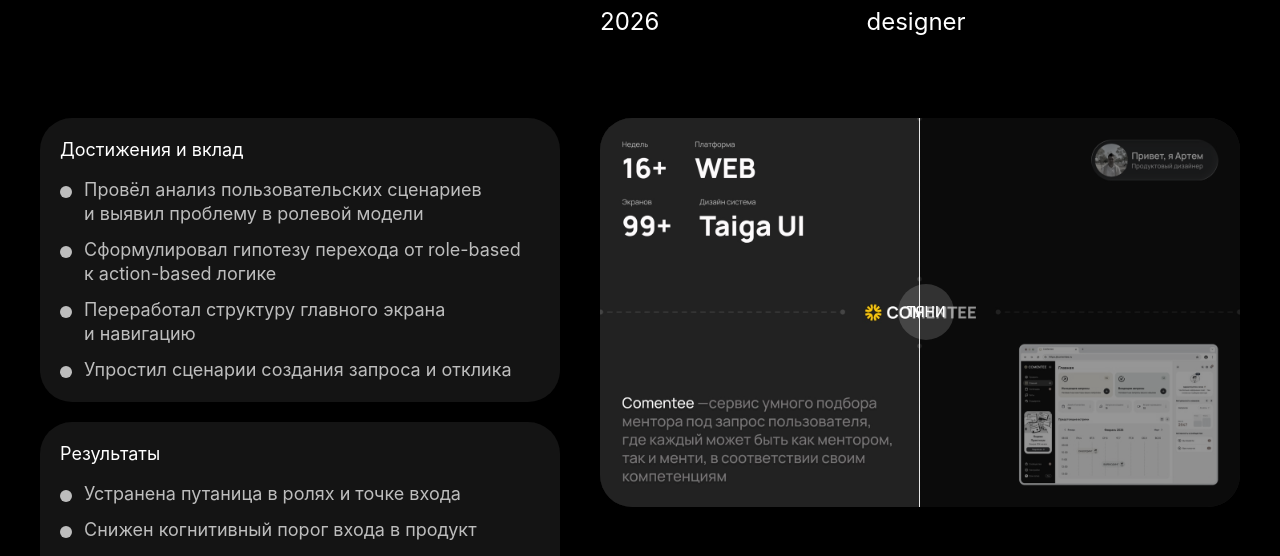
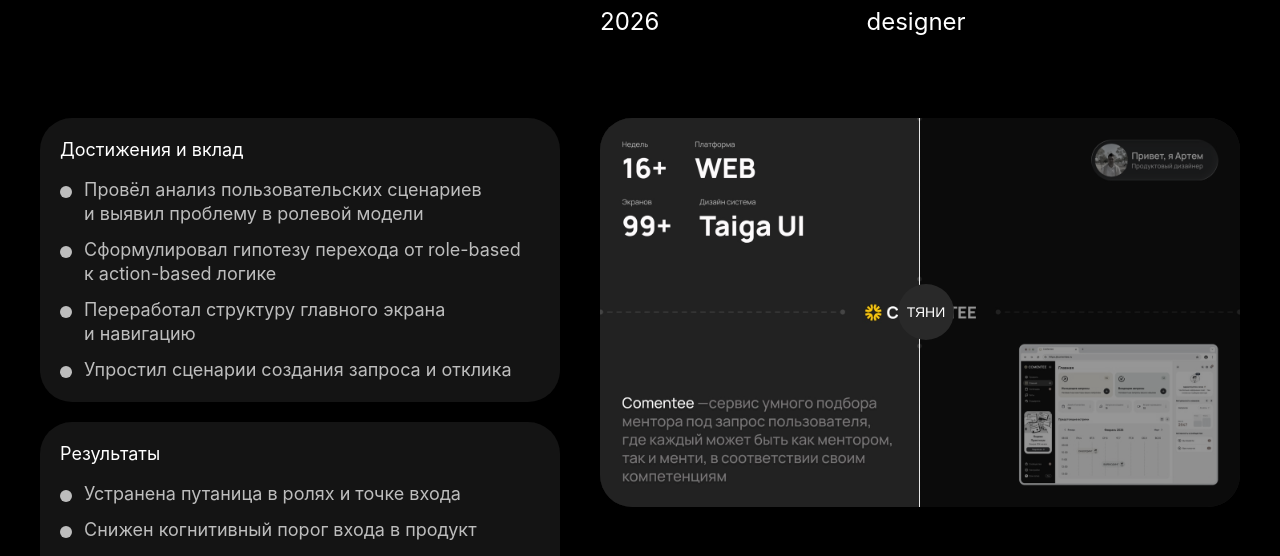
Before and after one commit to Artiom241/portfolio, a React (Vite) app: page / in a window 1280 px wide. Shown: the part 2830-3386 px from the top of the page. Built offline with nearby package versions, Linux system fonts and the light colour scheme.

Commit message:
Refine case slider handle color

```diff
--- a/src/styles.css
+++ b/src/styles.css
@@ -5,6 +5,8 @@
   --muted: rgba(255, 255, 255, 0.72);
   --tertiary: rgba(255, 255, 255, 0.4);
   --divider: rgba(255, 255, 255, 0.16);
+  --slider-handle-bg: #292929;
+  --slider-handle-hover: #333;
   --card: rgba(255, 255, 255, 0.08);
   --danger: #e0322c;
   --ease-out: cubic-bezier(0.22, 1, 0.36, 1);
@@ -892,6 +894,7 @@
   background: transparent;
   cursor: grab;
   transition: left var(--duration-fast) var(--ease-out);
+  z-index: 2;
 }
 
 .case-slider__handle-label {
@@ -902,9 +905,9 @@
   justify-content: center;
   padding: 14px 8px;
   border-radius: 9999px;
-  background: var(--divider);
+  background: var(--slider-handle-bg);
   color: var(--text);
-  font-family: "Helvetica Neue", var(--font-family);
+  font-family: "Helvetica Neue", var(--font-sans);
   font-size: 14px;
   font-weight: 500;
   line-height: 20px;
@@ -918,7 +921,7 @@
 
 .case-slider__handle:hover .case-slider__handle-label,
 .case-slider__handle:focus-visible .case-slider__handle-label {
-  background: rgba(255, 255, 255, 0.24);
+  background: var(--slider-handle-hover);
   transform: scale(1.03);
 }
 
```
